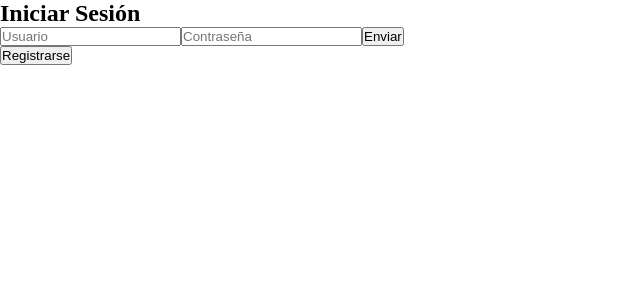
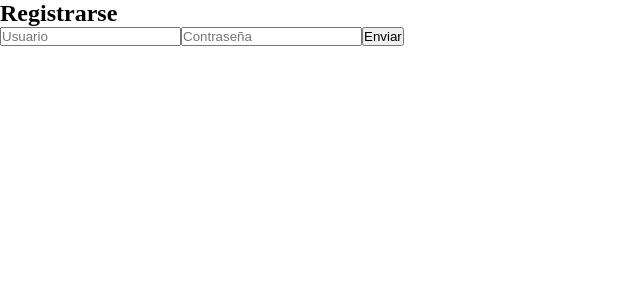
Before and after one commit to VictorMoyan0/Wallet, a React (Vite) app: page /registrar in a window 1280 px wide. Shown: the top 300 px of the page, without its empty margins (0-640 px from the left). Built offline with nearby package versions, Linux system fonts and the light colour scheme.

Commit message:
probando cosas del boton

```diff
--- a/src/App.jsx
+++ b/src/App.jsx
@@ -5,9 +5,15 @@ import './Style.css';
 
 function App() {
   return (
-    <>
-      <Login />
-    </>
+    <BrowserRouter>
+      <Routes>
+        {/* Raíz = Login */}
+        <Route path="/" element={<Login />} />
+
+        {/* Página de registro */}
+        <Route path="/registrar" element={<Registrar />} />
+      </Routes>
+    </BrowserRouter>
   )
 }
 
--- a/src/components/Login.jsx
+++ b/src/components/Login.jsx
@@ -1,4 +1,6 @@
+import { useNavigate } from "react-router-dom";
 function Login() {
+    const navigate = useNavigate();
     return (
         <div className="login-container">
             <h2>Iniciar Sesión</h2>
@@ -7,7 +9,7 @@ function Login() {
                 <input type="password" name="passwd" placeholder="Contraseña"/>
                 <button type="submit">Enviar</button>
             </form>
-            <button className="btn-register" onClick={() => navigate('./Registrar.jsx')}>Registrarse</button>
+            <button className="btn-register" onClick={() => navigate("/registrar")}>Registrarse</button>
         </div>
     );
 }
```
